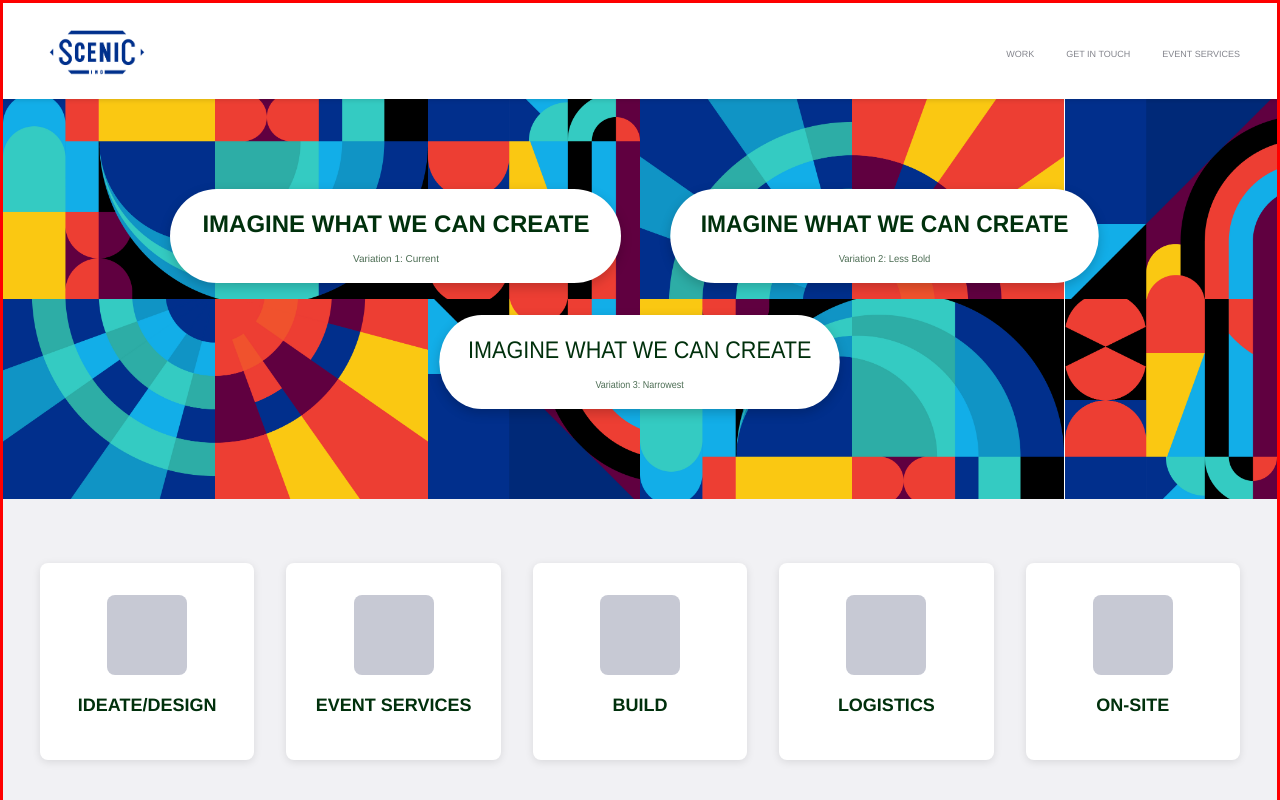
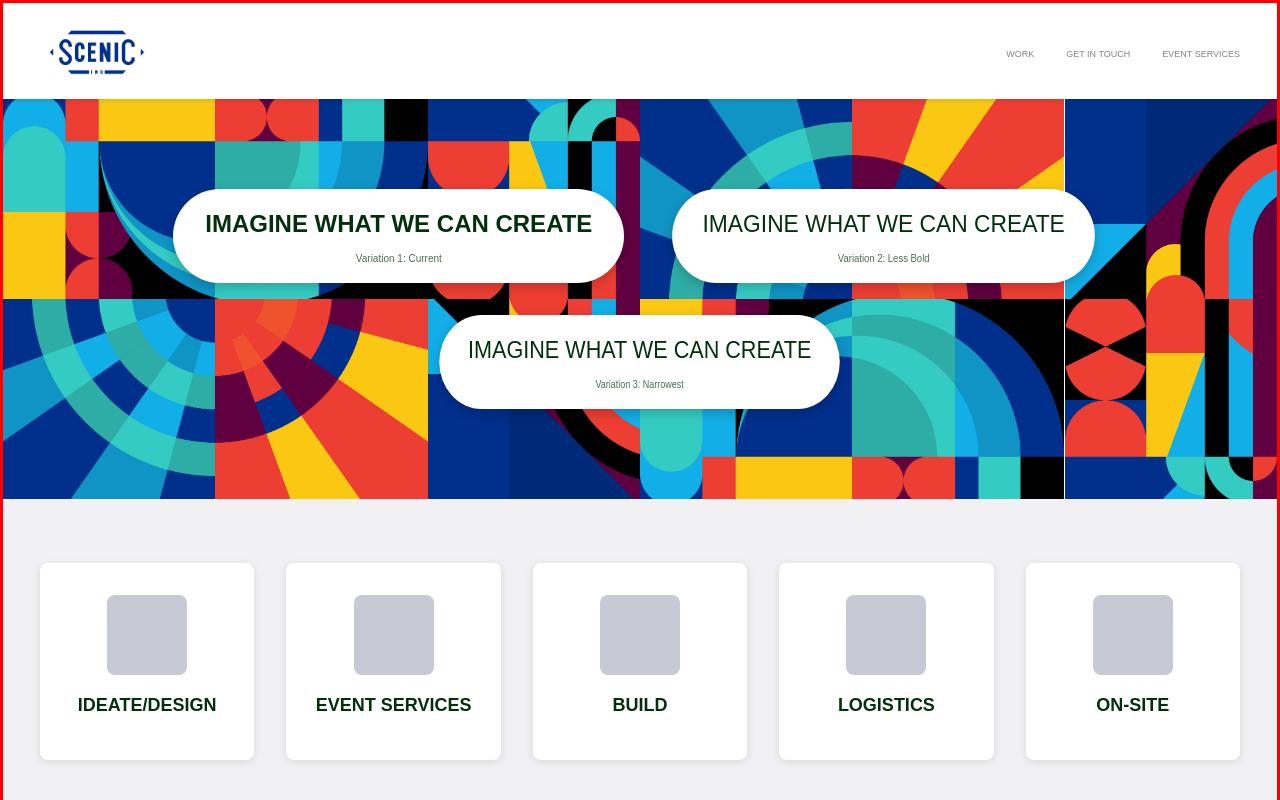
Before and after one commit to crambo70/DEV_PROJ_TEST, a plain HTML site: page index.html in a window 1280 px wide. Shown: the top 800 px of the page. Drawn offline with Linux system fonts and the light colour scheme; a web font is replaced by a local one.

Commit message:
Fixed the fonts.

```diff
--- a/styles/style.css
+++ b/styles/style.css
@@ -8,9 +8,11 @@
     box-sizing: border-box;
 }
 
-/* Typography - DIN 2014 Regular with fallbacks */
+/* Typography - DIN 2014 from Adobe Fonts */
 body {
-    font-family: 'DIN 2014', 'Helvetica Neue', Arial, sans-serif;
+    font-family: "din-2014", sans-serif;
+    font-weight: 400;
+    font-style: normal;
     font-size: 18px; /* Base font size - minimum */
     line-height: 1.6;
     color: #000000; /* Black from palette */
@@ -174,7 +176,7 @@ body {
     justify-content: center;
     font-size: 12px;
     color: #84858D;
-    font-family: 'DIN 2014', 'Helvetica Neue', Arial, sans-serif;
+    font-family: "din-2014", sans-serif;
     min-height: 200px; /* Each tile is 200px tall (400px / 2 rows) */
 }
 
@@ -547,19 +549,19 @@ body {
 /* Font Variation Experiments */
 .cta-button.variation-1 {
     /* Current baseline styling */
-    font-weight: bold;
+    font-weight: 700; /* Bold */
     transform: scaleX(1); /* Normal width */
 }
 
 .cta-button.variation-2 {
     /* Less bold, slightly narrower */
-    font-weight: 600; /* Semi-bold instead of bold */
+    font-weight: 500; /* Medium weight */
     transform: scaleX(0.95); /* 5% narrower */
 }
 
 .cta-button.variation-3 {
     /* Even less bold, more narrow */
-    font-weight: 500; /* Medium weight */
+    font-weight: 400; /* Normal weight - Adobe Fonts default */
     transform: scaleX(0.90); /* 10% narrower */
 }
 
```
